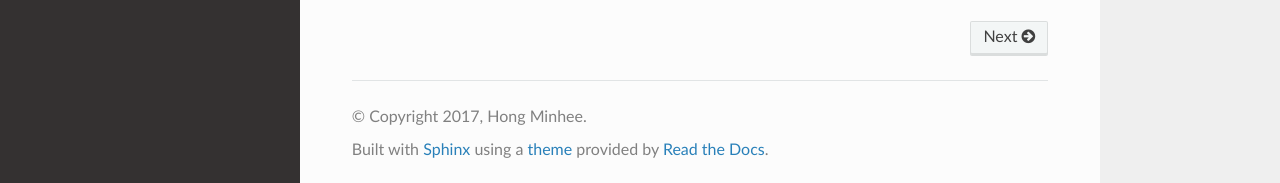
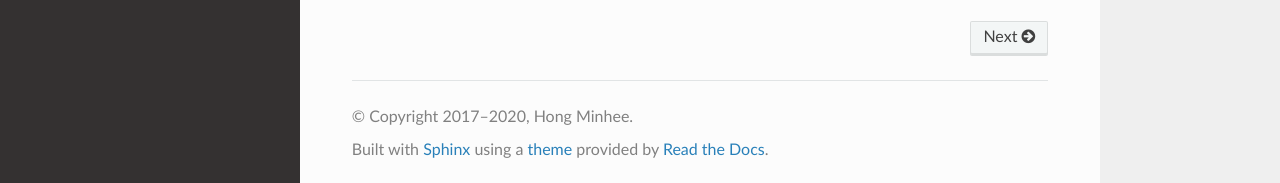
Before and after one commit to dahlia/wikidata, a Sphinx documentation site: the page built from docs/index.rst, in a window 1280 px wide and 900 px high, scrolled down 540 px. Shown: the part 714-897 px from the top of the window. Built offline with Sphinx 7.4.7 and the Read the Docs theme 2.0.0, drawn with Linux system fonts in a browser that asks for light colours; part of the change alters nothing that is shown.

```diff
--- a/docs/conf.py
+++ b/docs/conf.py
@@ -31,7 +31,7 @@ from wikidata import __version__  # noqa: E402
 
 # If your documentation needs a minimal Sphinx version, state it here.
 #
-needs_sphinx = '1.3'
+needs_sphinx = '3.0'
 
 # Add any Sphinx extension module names here, as strings. They can be
 # extensions coming with Sphinx (named 'sphinx.ext.*') or your custom
@@ -62,7 +62,7 @@ master_doc = 'index'
 
 # General information about the project.
 project = 'Wikidata'
-copyright = '2017, Hong Minhee'
+copyright = '2017\N{EN DASH}2020, Hong Minhee'
 author = 'Hong Minhee'
 
 # The version info for the project you're documenting, acts as replacement for
@@ -354,10 +354,10 @@ texinfo_documents = [
 # Example configuration for intersphinx: refer to the Python standard library.
 intersphinx_mapping = {
     'python': ('https://docs.python.org/3/', None),
-    'werkzeug': ('http://werkzeug.pocoo.org/docs/0.12/', None),
+    'werkzeug': ('https://werkzeug.palletsprojects.com/en/1.0.x/', None),
 
     # Remains for the changelog:
-    'babel': ('http://babel.pocoo.org/en/latest/', None),
+    'babel': ('http://babel.pocoo.org/en/stable/', None),
 }
 
 
```
Also changed, not shown: 2 other files.
